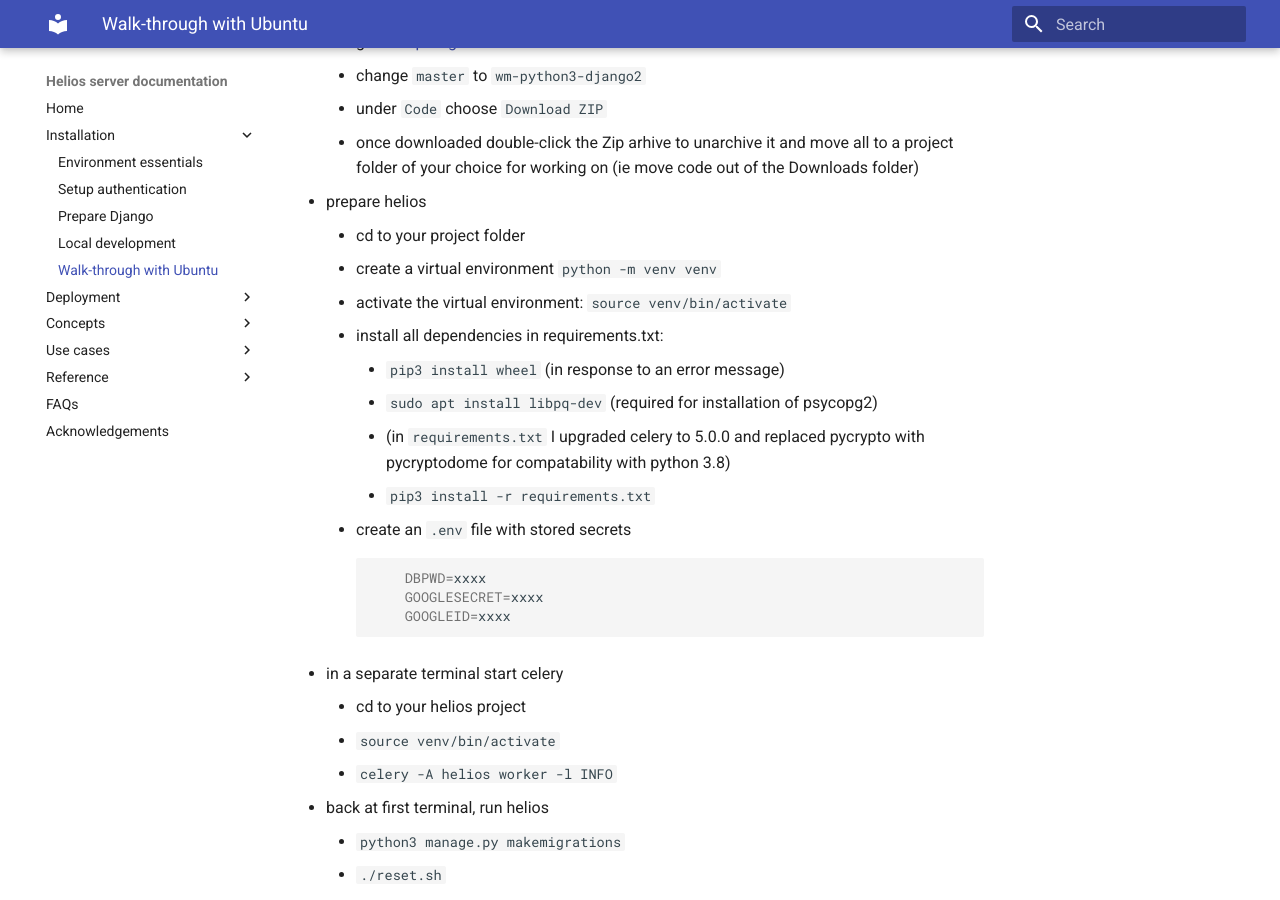
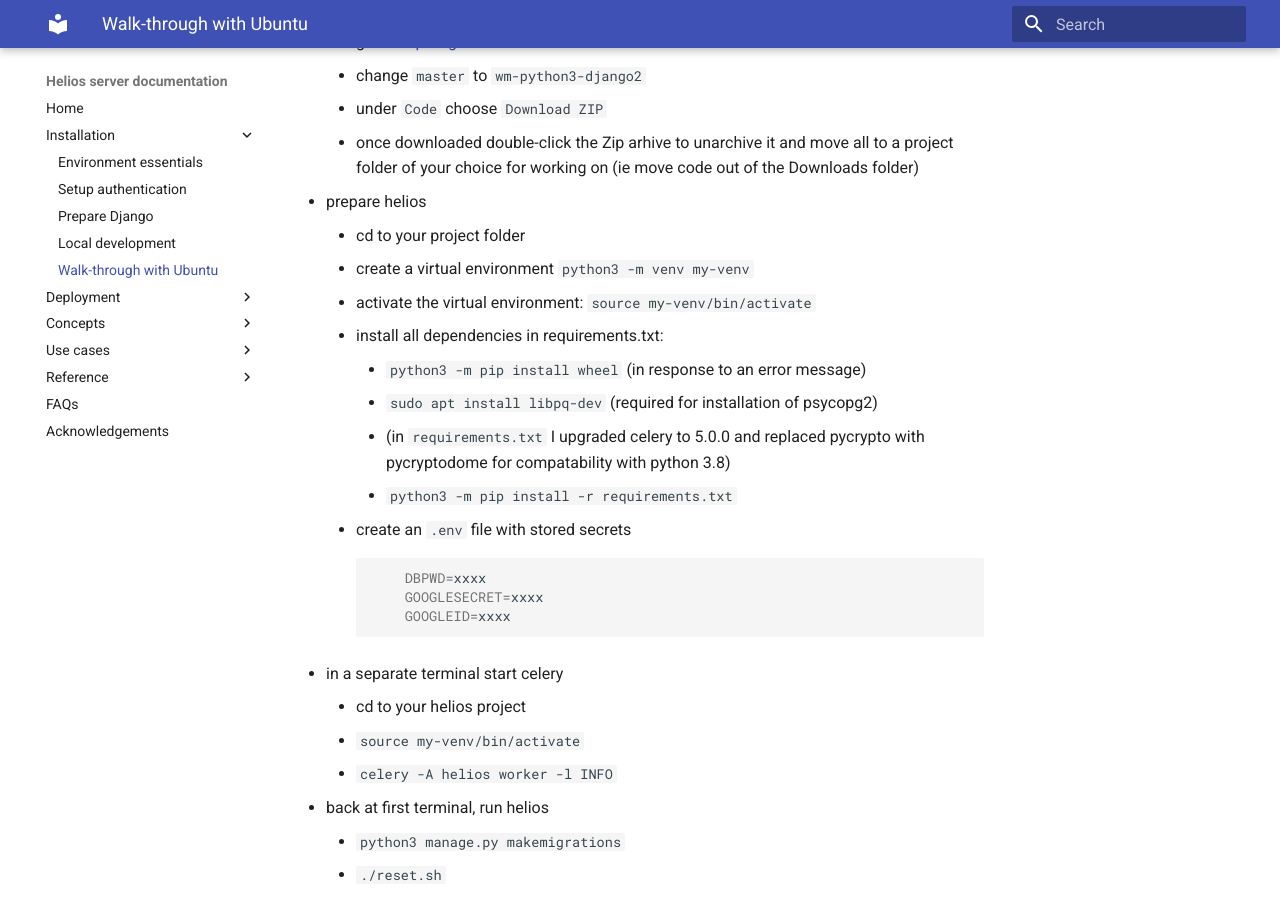
Before and after one commit to wrmack/helios-server-docs, an MkDocs documentation site: the page built from docs/inst_virtualbox.md, in a window 1280 px wide and 900 px high, scrolled down 1504 px. Built offline with MkDocs 1.6.1 and Material for MkDocs 9.7.7, drawn with Linux system fonts in a browser that asks for light colours.

Commit message:
Updated walk-through further

````diff
--- a/docs/inst_virtualbox.md
+++ b/docs/inst_virtualbox.md
@@ -45,13 +45,13 @@
     - once downloaded double-click the Zip arhive to unarchive it and move all to a project folder of your choice for working on (ie move code out of the Downloads folder)
 - prepare helios
     - cd to your project folder
-    - create a virtual environment `python -m venv venv`
-    - activate the virtual environment: `source venv/bin/activate`
+    - create a virtual environment `python3 -m venv my-venv`
+    - activate the virtual environment: `source my-venv/bin/activate`
     - install all dependencies in requirements.txt:
-        - `pip3 install wheel`  (in response to an error message)
+        - `python3 -m pip install wheel`  (in response to an error message)
         - `sudo apt install libpq-dev` (required for installation of psycopg2)
         - (in `requirements.txt` I upgraded celery to 5.0.0 and replaced pycrypto with pycryptodome for compatability with python 3.8)
-        - `pip3 install -r requirements.txt`
+        - `python3 -m pip install -r requirements.txt`
     - create an `.env` file with stored secrets
         ```shell
             DBPWD=xxxx
@@ -60,7 +60,7 @@
         ```
 - in a separate terminal start celery
     - cd to your helios project
-    - `source venv/bin/activate`
+    - `source my-venv/bin/activate`
     - `celery -A helios worker -l INFO`
 - back at first terminal, run helios
     - `python3 manage.py makemigrations`
````
Also changed, not shown: site/inst_virtualbox/index.html, site/search/search_index.json, 1 other file.
